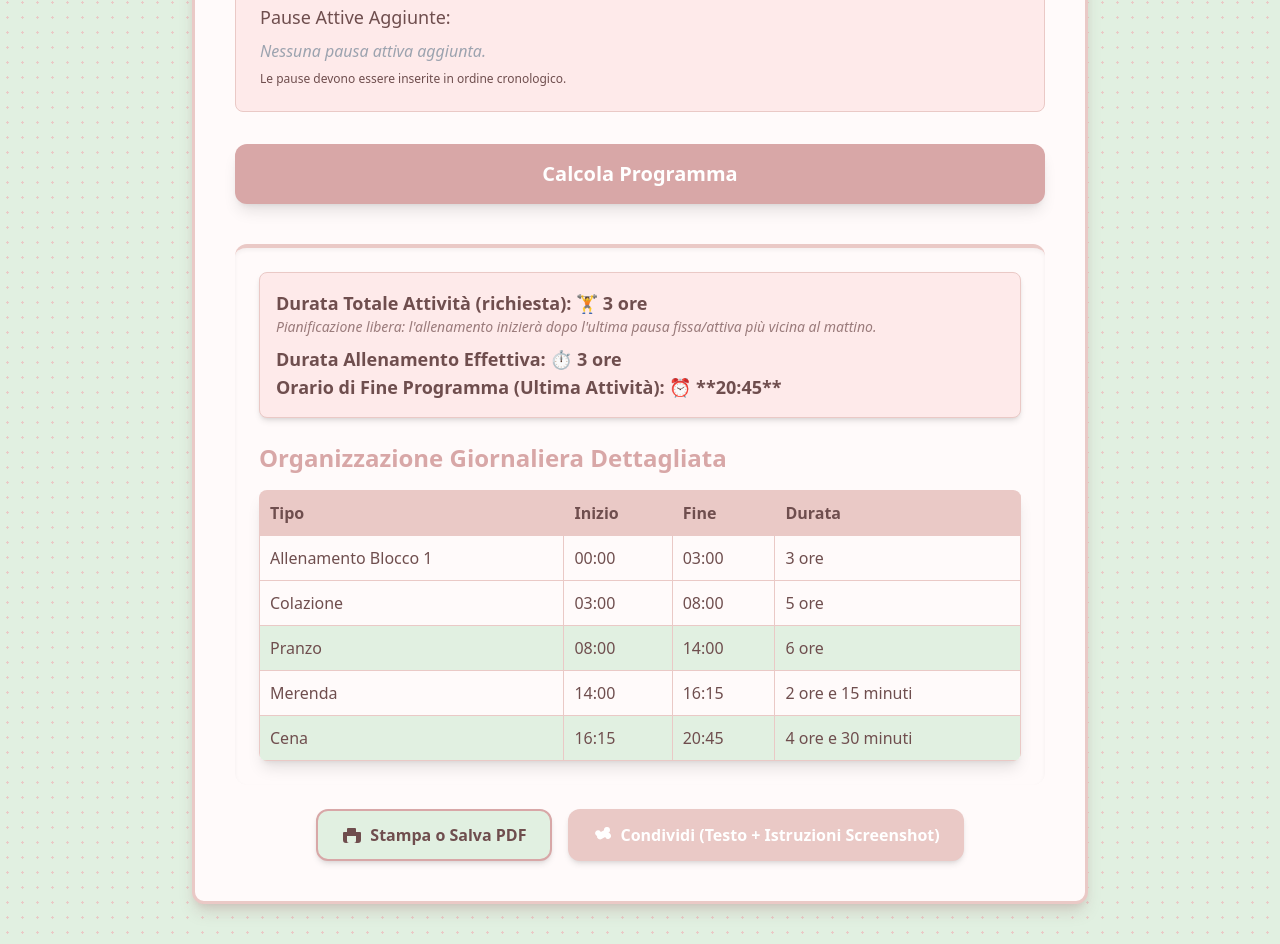
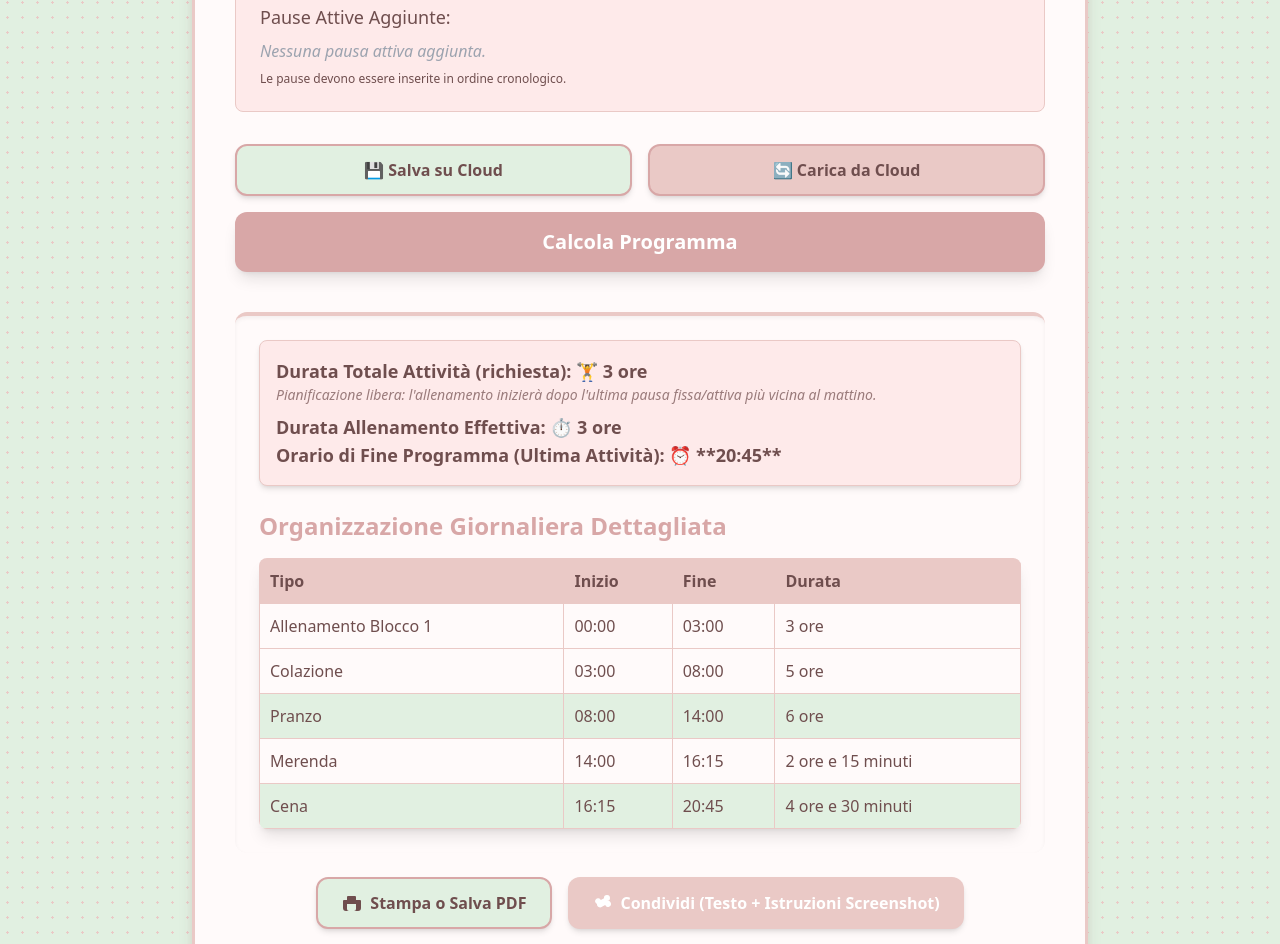
Before and after one commit to arietina96/sport-planner, a plain HTML site: page index.html in a window 1280 px wide. Shown: the part 875-1819 px from the top of the page. Drawn offline with nearby package versions, Linux system fonts and the light colour scheme; no server answers.

Commit message:
Add save and load buttons for schedule management

```diff
--- a/index.html
+++ b/index.html
@@ -228,6 +228,17 @@
                 </ul>
                 <p class="text-xs mt-2" style="color: var(--color-text-dark);">Le pause devono essere inserite in ordine cronologico.</p>
             </div>
+        </div>
+
+        <div class="flex justify-between gap-4 mb-4">
+            <button onclick="saveSchedule(); showMessage('Dati salvati sul Cloud!', 'success', 3000);" class="w-1/2 font-bold py-3 rounded-xl shadow-md transition duration-300 transform hover:scale-[1.01]"
+                style="background-color: var(--color-pastel-green); color: var(--color-text-dark); border: 2px solid var(--color-rose-accent);">
+                💾 Salva su Cloud
+            </button>
+            <button onclick="loadSchedule();" class="w-1/2 font-bold py-3 rounded-xl shadow-md transition duration-300 transform hover:scale-[1.01]"
+                style="background-color: var(--color-rose-antico); color: var(--color-text-dark); border: 2px solid var(--color-rose-accent);">
+                🔄 Carica da Cloud
+            </button>
         </div>
 
         <button onclick="calculateSchedule()" id="calculateButton" class="w-full font-bold py-4 rounded-xl text-xl shadow-lg transition duration-300 transform hover:scale-[1.01]"
```
